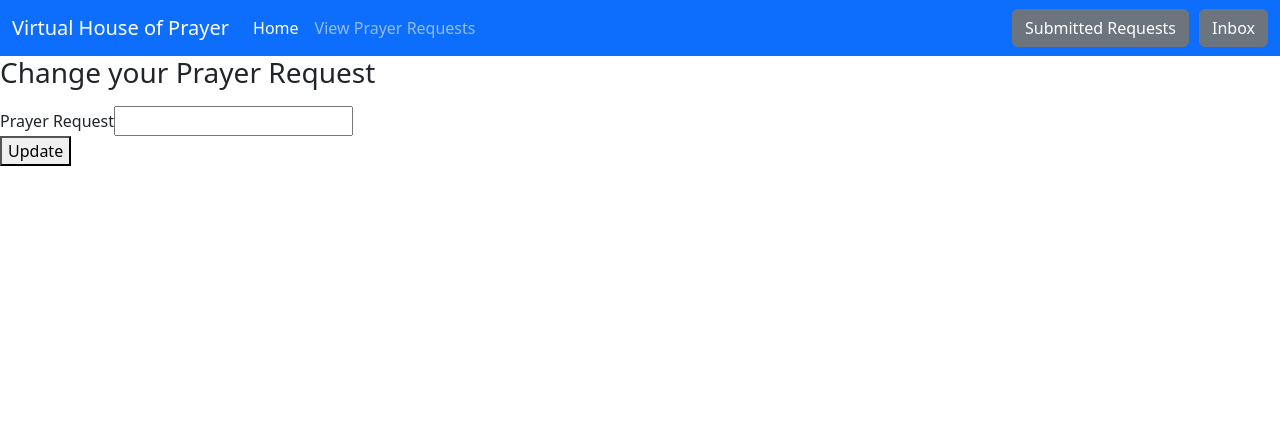
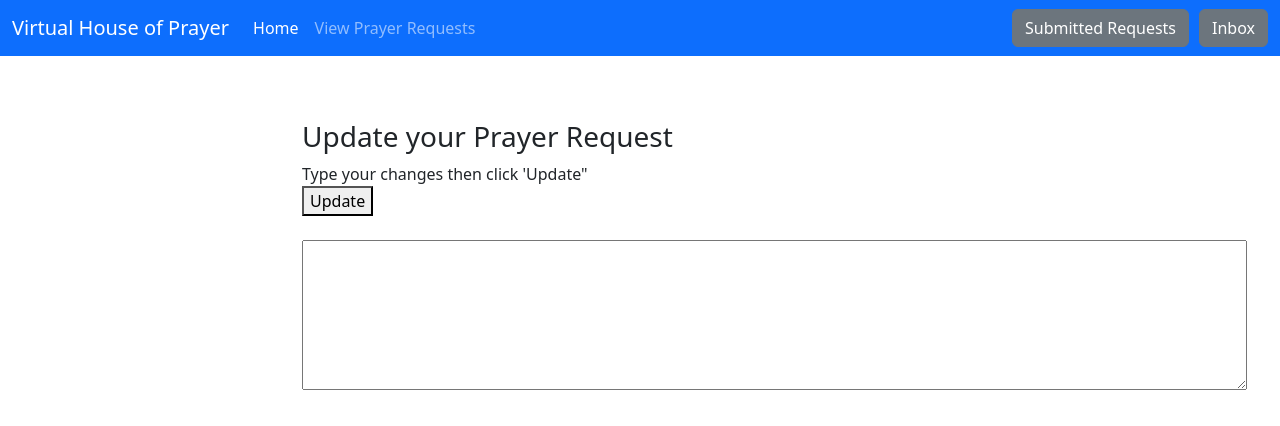
Before and after one commit to bethel-school-of-technology/team-digital-disciples-frontend, an Angular app: page /edit/1 in a window 1280 px wide. Shown: the top 426 px of the page. Built offline with nearby package versions, Linux system fonts and the light colour scheme; no server answers.

Commit message:
added some styling

```diff
--- a/src/app/edit-request/edit-request.component.css
+++ b/src/app/edit-request/edit-request.component.css
@@ -0,0 +1,10 @@
+.container {
+    max-width: 700px;
+    margin: auto;
+    margin-top: 4rem;
+}
+
+form {
+    height: 200 px;
+    width: 600px;
+}
--- a/src/app/edit-request/edit-request.component.html
+++ b/src/app/edit-request/edit-request.component.html
@@ -1,12 +1,12 @@
-<h3>Change your Prayer Request </h3>
-<div>
-    <p>
-        <!-- {{currentRequest.prayerAsk}} -->
-    </p>
-</div>
+<div class="container">
+<h3>Update your Prayer Request </h3>
+
 <form (ngSubmit)="editRequest()">
-    <label>Prayer Request</label>
-    <input type ="text" name="prayerAsk" [(ngModel)] = "currentRequest.prayerAsk">
+    <label>Type your changes then click 'Update"</label>
     <br>
     <button type="submit">Update</button>
 </form>
+<br>
+<textarea rows="6" cols="100" name="prayerAsk" [(ngModel)] = "currentRequest.prayerAsk"></textarea>
+
+</div>
--- a/src/app/prayer-requests/prayer-requests.component.css
+++ b/src/app/prayer-requests/prayer-requests.component.css
@@ -1,15 +1,5 @@
 .container {
-    max-width: 700px;
+    max-width: 900px;
     margin: auto;
     margin-top: 4rem;
 }
-
-.request-wrapper {
-    padding: 10px;
-    font-size: 1rem;
-    border: 1px solid gray;
-    border-radius: 5ps;
-    margin: 10px 0;
-    display: flex;
-    justify-content: space-between;
-}
--- a/src/app/prayer-requests/prayer-requests.component.html
+++ b/src/app/prayer-requests/prayer-requests.component.html
@@ -1,19 +1,35 @@
 <link rel="stylesheet" href="https://cdnjs.cloudflare.com/ajax/libs/font-awesome/4.7.0/css/font-awesome.min.css">
 <div class="container">
     <h1>Unanswered Prayer Requests</h1>
-    <div class="prayer-requests" *ngIf="listOfRequests && listOfRequests.length > 0"></div>
-        <div class="request-wrapper" *ngFor="let request of listOfRequests">
+    <div class="prayer-requests" ></div>
+        <table class ="table table-bordered table-striped">
+            <thead>
+                <tr>
+                    <th></th>
+                    <th>Answered</th>
+                    <th>Edit</th>
+                    <th>Delete</th>
+                </tr>
+            </thead>
+            <tbody  *ngIf="listOfRequests && listOfRequests.length > 0">
+                <tr *ngFor="let request of listOfRequests">
+                    <td><span>{{request.prayerAsk}}</span></td>
+                    <td><span>  <input type="radio" name="answered" [(ngModel)]="request.isAnswered" [value]="false"> <!-- this needs a function to remove it from the list when checked-->
+                    </span></td>
+                    <td><span><a [routerLink]="['/edit',this.request.requestId]"><button type="button" class="btn btn-info" (click) ="onClickGetOne(this.request.requestId)">Edit</button></a></span></td>
+                    <td><span> <button type="button" class="btn btn-danger" (click)="onClickDelete(this.request.requestId)">Delete</button></span></td>
 
-            <div>{{request.prayerAsk}}</div>
-            <div>{{request.isAnswered}}</div>
-            <a [routerLink]="['/edit',this.request.requestId]"><button type="button" class="btn btn-info" (click) ="onClickGetOne(this.request.requestId)">Edit</button></a>
-            <!-- edit icon <i style="font-size:24px" class="fa">&#xf044;</i>  edit icon-->
-            <button type="button" class="btn btn-danger" (click)="onClickDelete(this.request.requestId)">Delete</button>
+                </tr>
+            </tbody>
+        </table>
 
-           <!-- trashcan icon <svg xmlns="http://www.w3.org/2000/svg" width="16" height="16" fill="currentColor" class="bi bi-trash" viewBox="0 0 16 16">
+
+
+            <!-- edit icon: <i style="font-size:24px" class="fa">&#xf044;</i>  -->
+
+
+           <!-- trashcan icon: <svg xmlns="http://www.w3.org/2000/svg" width="16" height="16" fill="currentColor" class="bi bi-trash" viewBox="0 0 16 16">
                 <path d="M5.5 5.5A.5.5 0 0 1 6 6v6a.5.5 0 0 1-1 0V6a.5.5 0 0 1 .5-.5zm2.5 0a.5.5 0 0 1 .5.5v6a.5.5 0 0 1-1 0V6a.5.5 0 0 1 .5-.5zm3 .5a.5.5 0 0 0-1 0v6a.5.5 0 0 0 1 0V6z"/>
                 <path fill-rule="evenodd" d="M14.5 3a1 1 0 0 1-1 1H13v9a2 2 0 0 1-2 2H5a2 2 0 0 1-2-2V4h-.5a1 1 0 0 1-1-1V2a1 1 0 0 1 1-1H6a1 1 0 0 1 1-1h2a1 1 0 0 1 1 1h3.5a1 1 0 0 1 1 1v1zM4.118 4 4 4.059V13a1 1 0 0 0 1 1h6a1 1 0 0 0 1-1V4.059L11.882 4H4.118zM2.5 3V2h11v1h-11z"/>
               </svg> -->
-        </div>
-
 </div>
```
